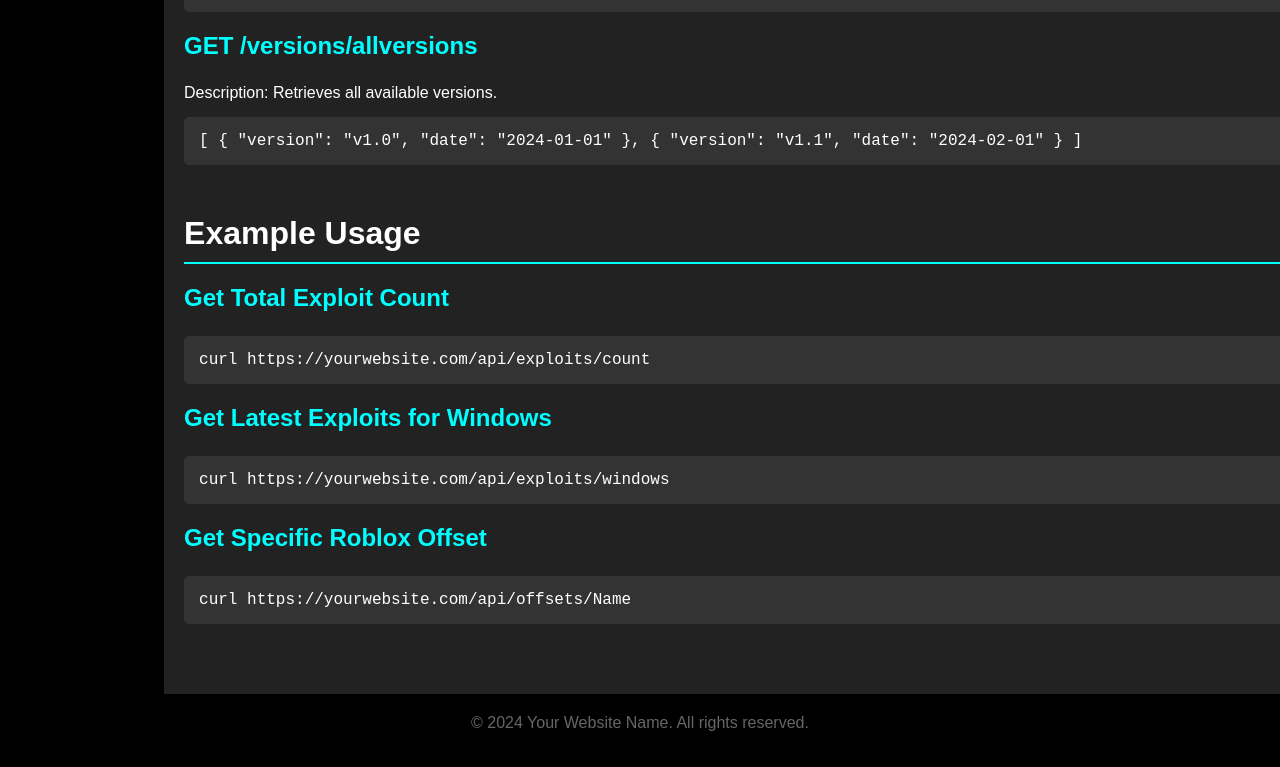
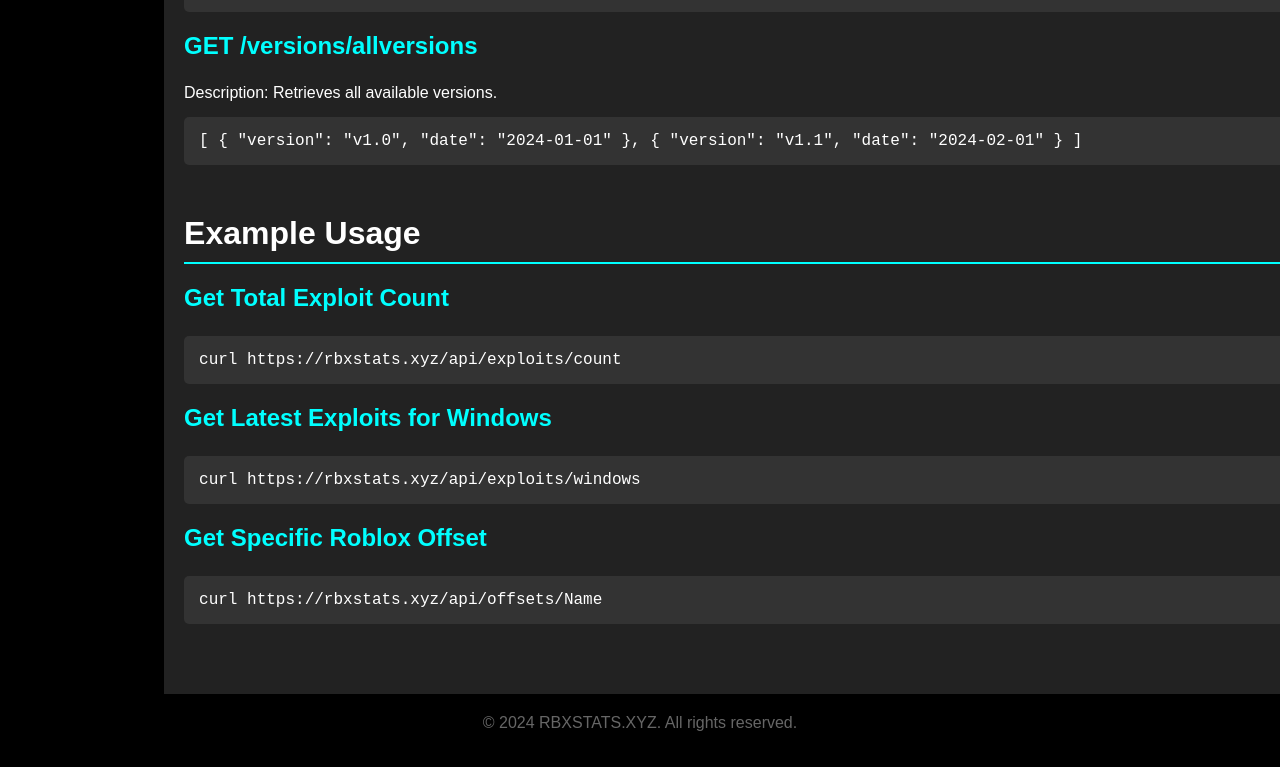
Before and after one commit to Jermy-tech/UnbeknownstStat, a website: page public/docs.html in a window 1280 px wide. Shown: the part 1794-2561 px from the top of the page. Drawn offline with Linux system fonts and the light colour scheme.

Commit message:
Update docs.html

```diff
--- a/public/docs.html
+++ b/public/docs.html
@@ -88,19 +88,19 @@
             <section id="usage">
                 <h2>Example Usage</h2>
                 <h3>Get Total Exploit Count</h3>
-                <pre><code>curl https://yourwebsite.com/api/exploits/count</code></pre>
+                <pre><code>curl https://rbxstats.xyz/api/exploits/count</code></pre>
 
                 <h3>Get Latest Exploits for Windows</h3>
-                <pre><code>curl https://yourwebsite.com/api/exploits/windows</code></pre>
+                <pre><code>curl https://rbxstats.xyz/api/exploits/windows</code></pre>
 
                 <h3>Get Specific Roblox Offset</h3>
-                <pre><code>curl https://yourwebsite.com/api/offsets/Name</code></pre>
+                <pre><code>curl https://rbxstats.xyz/api/offsets/Name</code></pre>
             </section>
         </main>
     </div>
 
     <footer class="main-footer">
-        <p>&copy; 2024 Your Website Name. All rights reserved.</p>
+        <p>&copy; 2024 RBXSTATS.XYZ. All rights reserved.</p>
     </footer>
 </body>
 </html>
```
